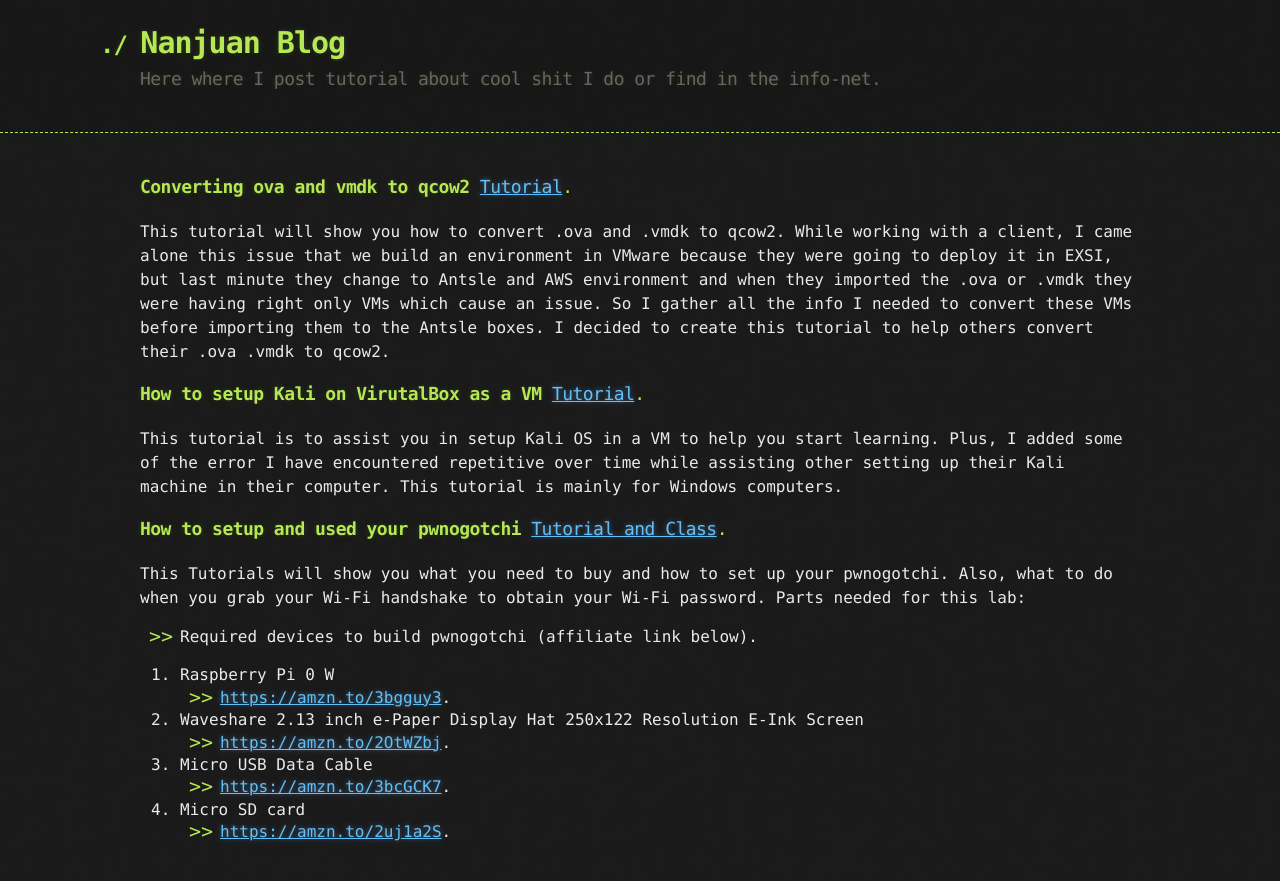
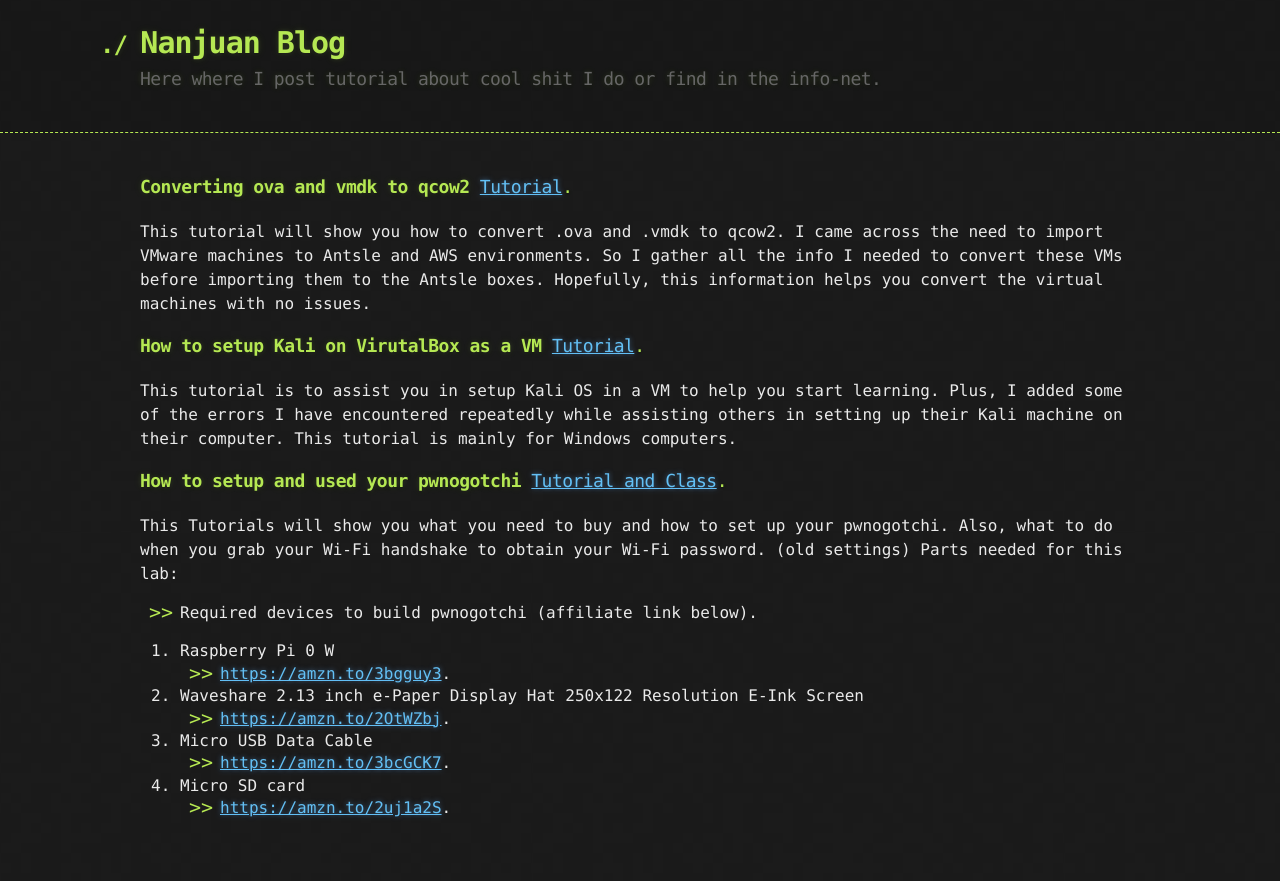
Before and after one commit to Nanjuan/nanjuan.github.io, a Jekyll site: the page built from index.md, in a window 1280 px wide. Shown: the top 881 px of the page. Built offline with Jekyll 4.4.1, drawn with Linux system fonts in a browser that asks for light colours.

Commit message:
Change some of the words

```diff
--- a/index.md
+++ b/index.md
@@ -7,15 +7,15 @@
 
 ### **Converting ova and vmdk to qcow2** [Tutorial](./Hacking-Tutorials/How-to-convert-ova-and-vmdk-to-qcow2.md).
 
-This tutorial will show you how to convert .ova and .vmdk to qcow2. While working with a client, I came alone this issue that we build an environment in VMware because they were going to deploy it in EXSI, but last minute they change to Antsle and AWS environment and when they imported the .ova or .vmdk they were having right only VMs which cause an issue. So I gather all the info I needed to convert these VMs before importing them to the Antsle boxes. I decided to create this tutorial to help others convert their .ova .vmdk to qcow2.
+This tutorial will show you how to convert .ova and .vmdk to qcow2. I came across the need to import VMware machines to Antsle and AWS environments. So I gather all the info I needed to convert these VMs before importing them to the Antsle boxes. Hopefully, this information helps you convert the virtual machines with no issues.
 
 ### **How to setup Kali on VirutalBox as a VM** [Tutorial](./Hacking-Tutorials/VirtualBox_setup_with_kali.md).
 
-This tutorial is to assist you in setup Kali OS in a VM to help you start learning. Plus, I added some of the error I have encountered repetitive over time while assisting other setting up their Kali machine in their computer. This tutorial is mainly for Windows computers.
+This tutorial is to assist you in setup Kali OS in a VM to help you start learning. Plus, I added some of the errors I have encountered repeatedly while assisting others in setting up their Kali machine on their computer. This tutorial is mainly for Windows computers.
 
 ### **How to setup and used your pwnogotchi** [Tutorial and Class](./slides/wifi-class/index.html).
 
-This Tutorials will show you what you need to buy and how to set up your pwnogotchi. Also, what to do when you grab your Wi-Fi handshake to obtain your Wi-Fi password.
+This Tutorials will show you what you need to buy and how to set up your pwnogotchi. Also, what to do when you grab your Wi-Fi handshake to obtain your Wi-Fi password. (old settings)
 Parts needed for this lab:
 * Required devices to build pwnogotchi (affiliate link below).
 
```
